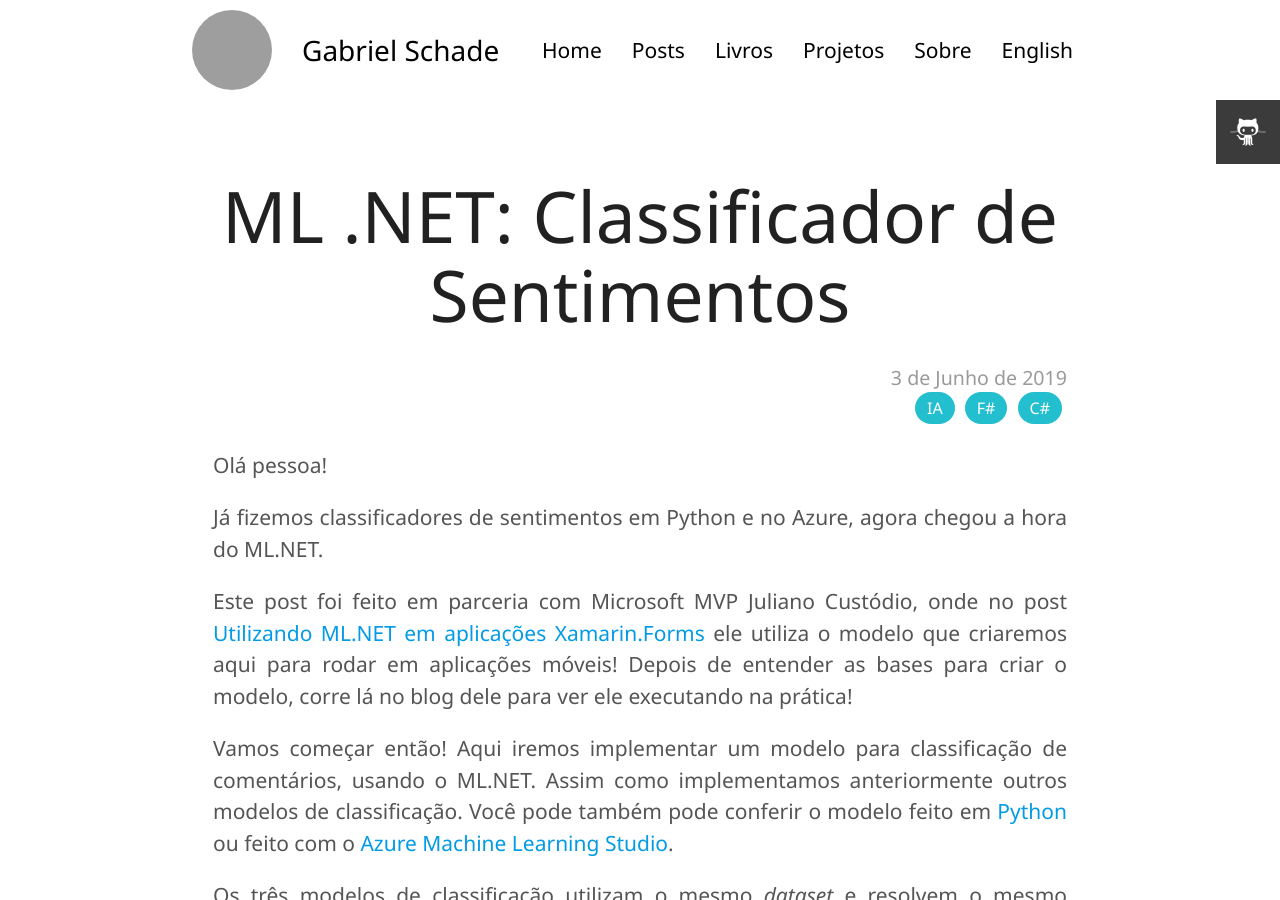
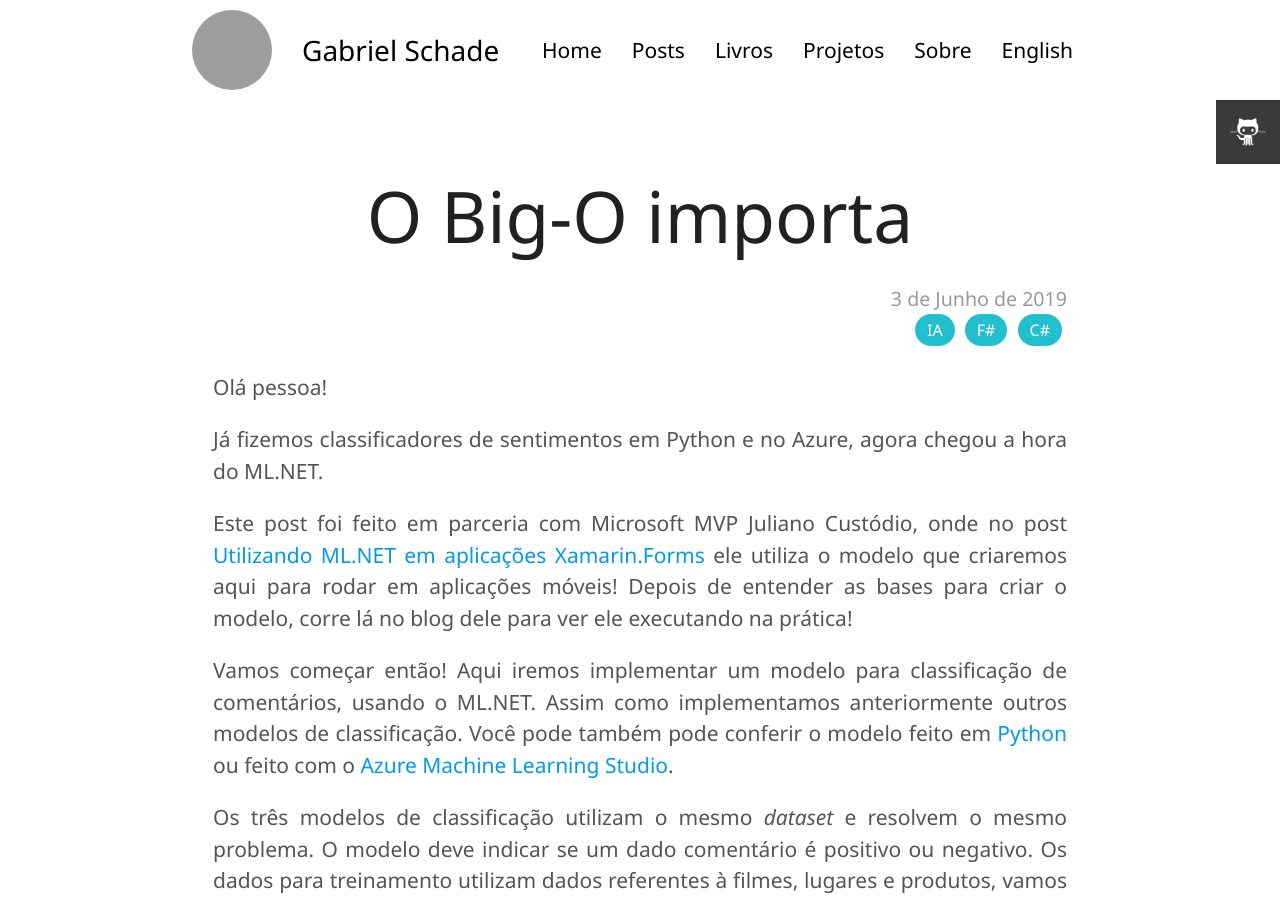
Before and after one commit to gabrielschade/gabrielschade.github.io, a Jekyll site: the page built from _posts/2019-06-10-algoritmos-i.markdown, in a window 1280 px wide and 900 px high. Built offline with Jekyll 4.4.1, drawn with Linux system fonts in a browser that asks for light colours; nearby versions of some CDN libraries; comment, search, counter and statistics services are not loaded; grey boxes are pictures that could not be loaded.

```diff
--- a/_posts/2019-06-03-ml-net-i.markdown
+++ b/_posts/2019-06-10-algoritmos-i.markdown
@@ -1,6 +1,6 @@
 ---
 layout: post
-title:  "ML .NET: Classificador de Sentimentos"
+title:  "O Big-O importa"
 date:   2019-06-03 00:00:00 +0000
 image: https://i.imgur.com/tkKco4z.png
 comments: true
```
